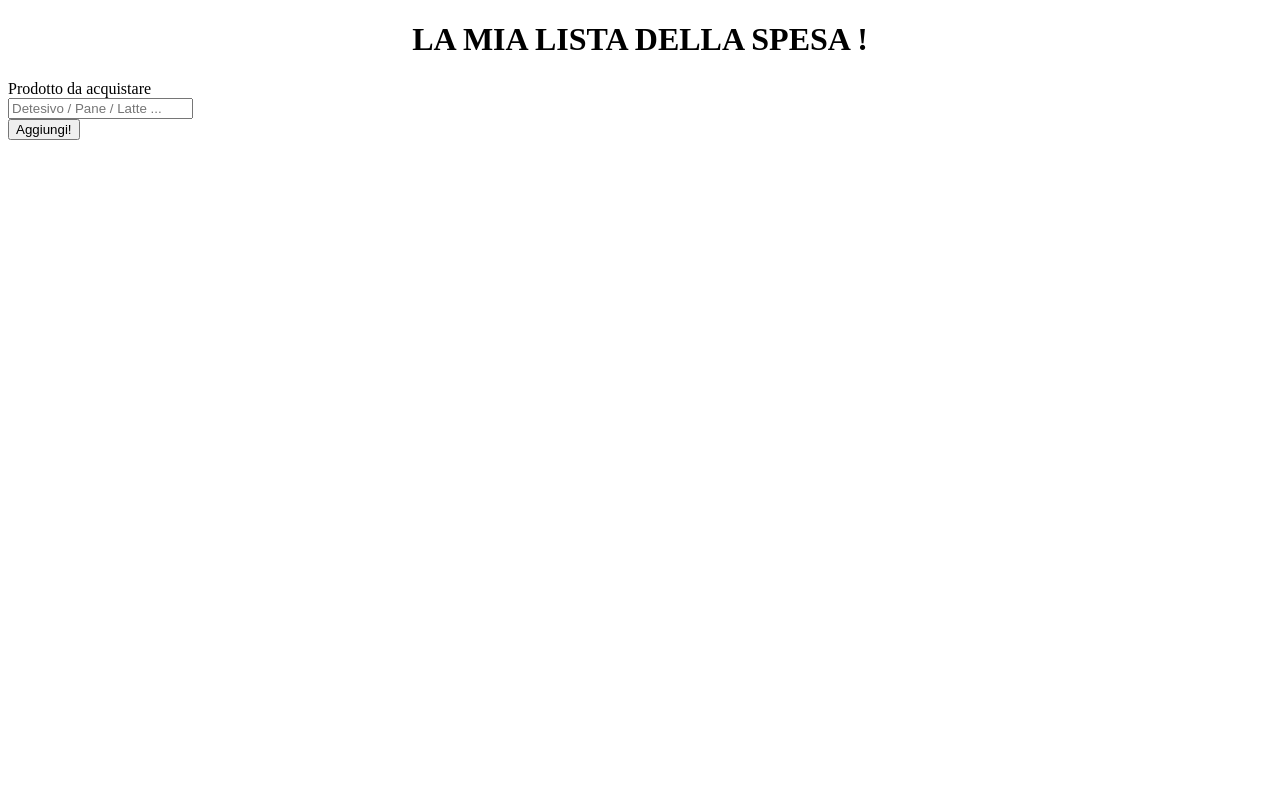
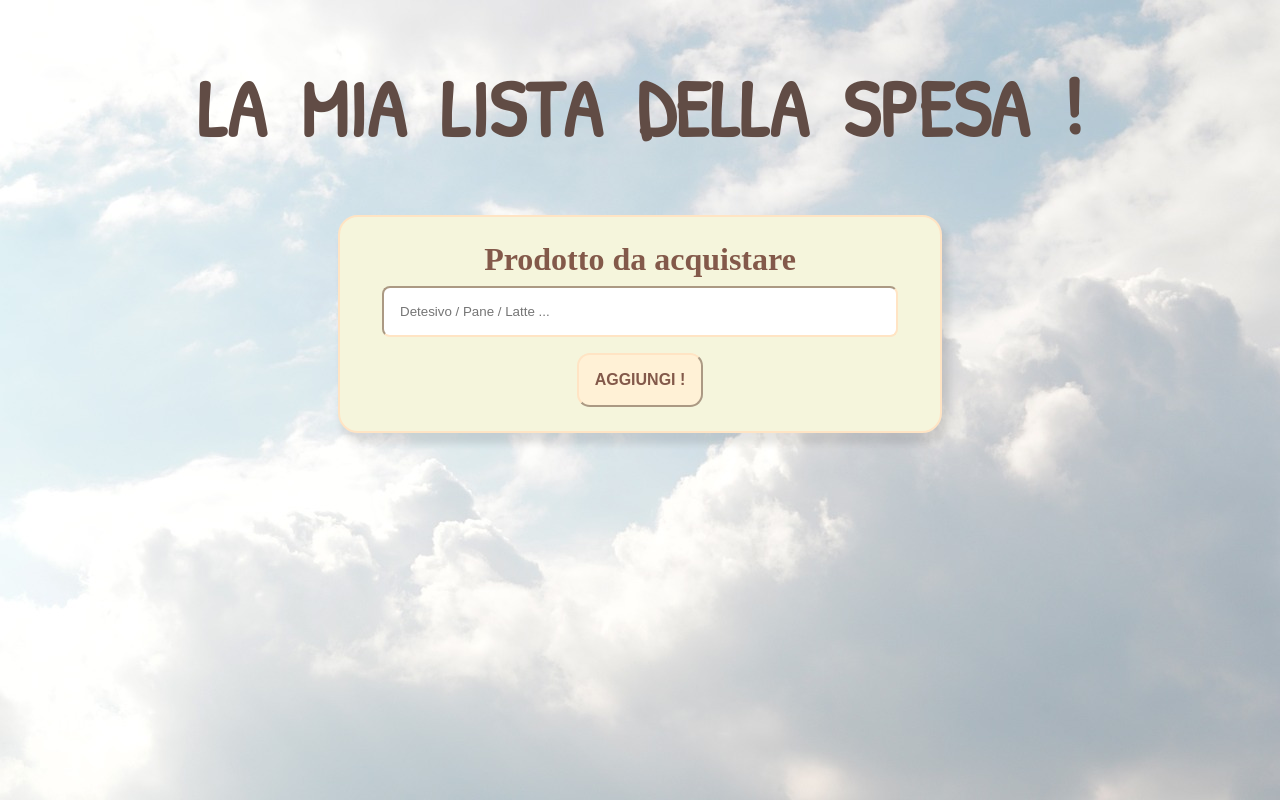
Before and after one commit to AleAngheben/ESERCIZIO-U1-W3-D3, a plain HTML site: page index.html in a window 1280 px wide. Drawn offline with Linux system fonts and the light colour scheme.

Commit message:
changes on css and bg

```diff
--- a/assets/style.css
+++ b/assets/style.css
@@ -1,12 +1,72 @@
+@import url("https://fonts.googleapis.com/css2?family=Patrick+Hand&display=swap");
+body {
+  background-image: url(./imgs/clouds-1282314_1280.jpg);
+  background-size: cover;
+}
+
 section label {
   display: block;
 }
 
 h1 {
+  font-family: "Patrick Hand", cursive;
+  font-size: 5rem;
   text-align: center;
+  word-spacing: 1rem;
+  color: #614c45;
 }
 
 section {
+  font-weight: bold;
+  color: #83594a;
+  text-align: center;
   display: block;
   margin-inline: auto;
+  width: 600px;
+  border: 2px solid;
+  border-color: bisque;
+  padding-block: 1.5rem;
+  border-radius: 20px;
+  background-color: beige;
+  box-shadow: 5px 9px 7px 2px rgba(0, 0, 0, 0.1);
 }
+
+section label {
+  font-size: 2rem;
+}
+
+#product {
+  width: 80%;
+  margin-top: 0.5rem;
+  padding: 1rem;
+}
+
+#subButton {
+  margin-top: 1rem;
+  padding: 1rem;
+}
+
+#myList {
+  font-size: 1.5rem;
+  padding-left: 5rem;
+  padding-top: 5rem;
+}
+
+.liFromUser {
+  font-size: 2rem;
+}
+
+#subButton {
+  font-size: 1rem;
+  font-weight: bold;
+  border-radius: 13px;
+  border-color: bisque;
+  color: #83594a;
+  background-color: #fff1d6;
+}
+
+#product {
+  border-radius: 8px;
+  border-color: bisque;
+  color: #83594a;
+}
--- a/index.html
+++ b/index.html
@@ -5,10 +5,19 @@
     <meta name="viewport" content="width=device-width, initial-scale=1.0" />
     <title>Document</title>
     <link rel="stylesheet" href="./assets/style.css" />
+    <link
+      rel="stylesheet"
+      href="https://cdnjs.cloudflare.com/ajax/libs/font-awesome/5.15.4/css/all.min.css"
+      integrity="sha512-1ycn6IcaQQ40/MKBW2W4Rhis/DbILU74C1vSrLJxCq57o941Ym01SwNsOMqvEBFlcgUa6xLiPY/NS5R+E6ztJQ=="
+      crossorigin="anonymous"
+      referrerpolicy="no-referrer"
+    />
   </head>
   <body>
     <main>
-      <header><h1>LA MIA LISTA DELLA SPESA !</h1></header>
+      <header>
+        <h1>LA MIA LISTA DELLA SPESA !</h1>
+      </header>
       <section id="mySection">
         <label for="product">Prodotto da acquistare</label>
         <input
@@ -17,7 +26,7 @@
           placeholder="Detesivo / Pane / Latte ..."
         />
         <div id="buttonArea">
-          <button id="subButton" type="submit">Aggiungi!</button>
+          <button id="subButton" type="submit">AGGIUNGI !</button>
         </div>
       </section>
 
--- a/javascript/task.js
+++ b/javascript/task.js
@@ -8,7 +8,9 @@ window.onload = () => {
 
     const myList = document.getElementById("myList");
     const myLi = document.createElement("li");
+    myLi.className = "liFromUser";
     myLi.innerText = productInput.value;
+
     productInput.value = "";
     myList.appendChild(myLi);
     const deleteBtn = document.createElement("button");
```
Also changed, not shown: assets/imgs/clouds-1282314_1280.jpg (added).
